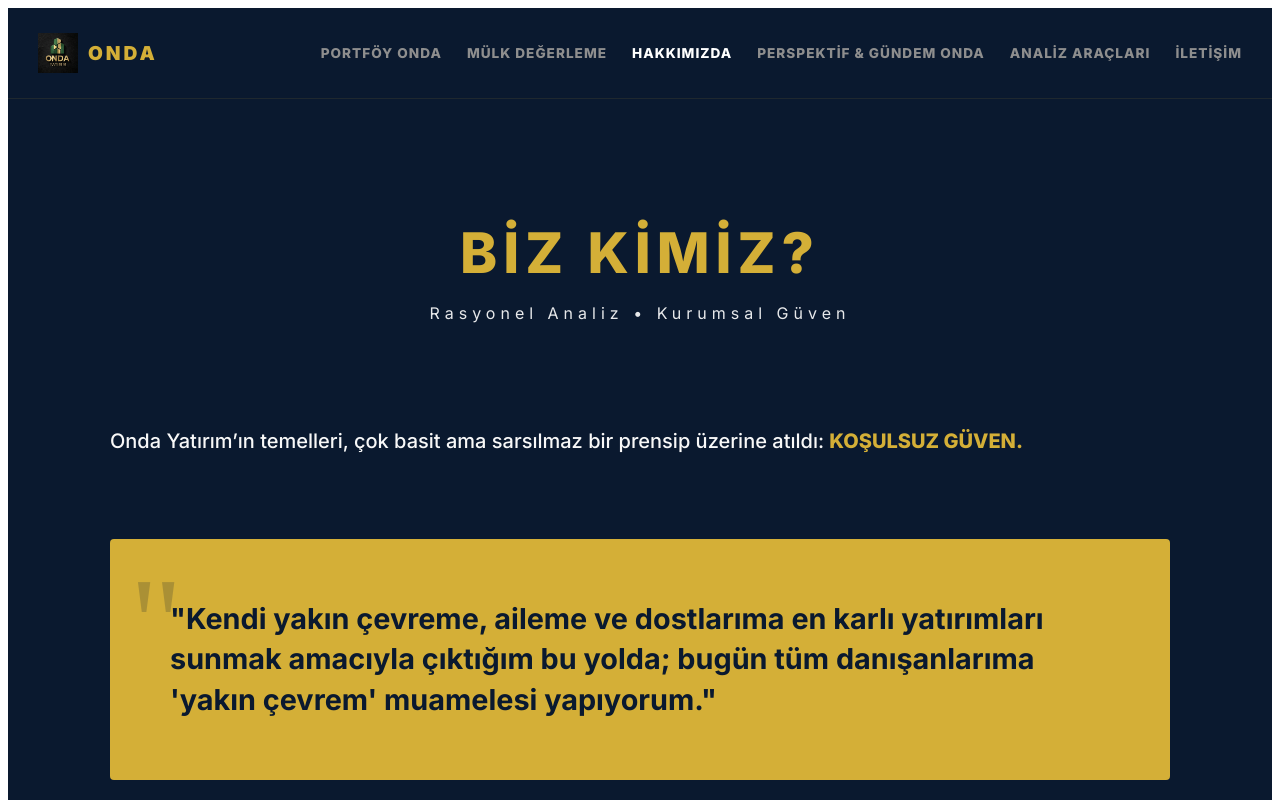
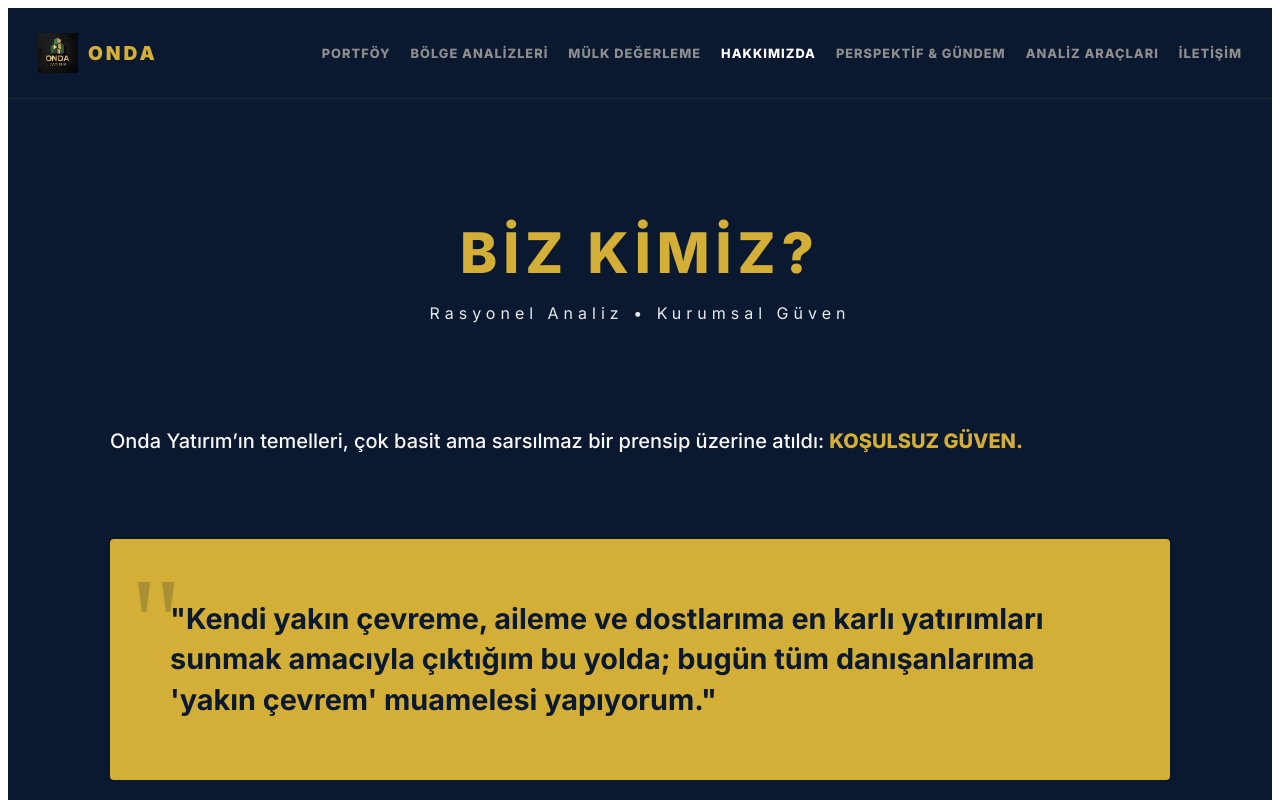
Before and after one commit to monurkilic/onda-web, a Next.js app: page /about in a window 1280 px wide. Shown: the top 800 px of the page. Built offline with nearby package versions, Linux system fonts and the light colour scheme.

Commit message:
Update Layout.js

```diff
--- a/components/Layout.js
+++ b/components/Layout.js
@@ -39,10 +39,10 @@ export default function Layout({ children }) {
 
         .hamburger { display: none; cursor: pointer; flex-direction: column; gap: 5px; z-index: 9999; }
         .hamburger div { width: 25px; height: 3px; background: #d4af37; transition: 0.3s; }
-        .mobile-overlay { position: fixed; top: 0; left: 0; width: 100%; height: 100%; background: #0a192f; z-index: 9000; display: flex; flex-direction: column; align-items: center; justify-content: center; gap: 25px; transform: translateX(100%); transition: 0.4s; }
+        .mobile-overlay { position: fixed; top: 0; left: 0; width: 100%; height: 100%; background: #0a192f; z-index: 9000; display: flex; flex-direction: column; align-items: center; justify-content: center; gap: 20px; transform: translateX(100%); transition: 0.4s; }
         .mobile-overlay.active { transform: translateX(0); }
 
-        @media (max-width: 1024px) {
+        @media (max-width: 1200px) {
           .desktop-nav { display: none !important; }
           .hamburger { display: flex !important; }
         }
@@ -53,11 +53,12 @@ export default function Layout({ children }) {
           <img src="/logo.png" style={{height: '40px'}} alt="Logo" />
           <span style={{color: '#d4af37', fontWeight: '900', letterSpacing: '3px', fontSize: '1.2rem', textTransform: 'uppercase'}}>ONDA</span>
         </a>
-        <div className="desktop-nav" style={{display: 'flex', gap: '25px', fontSize: '0.85rem'}}>
-          <a href="/portfolio" style={{color: getLinkColor('/portfolio'), textDecoration: 'none', fontWeight: '800', letterSpacing: '1px'}}>PORTFÖY ONDA</a>
+        <div className="desktop-nav" style={{display: 'flex', gap: '20px', fontSize: '0.8rem'}}>
+          <a href="/portfolio" style={{color: getLinkColor('/portfolio'), textDecoration: 'none', fontWeight: '800', letterSpacing: '1px'}}>PORTFÖY</a>
+          <a href="/regions" style={{color: getLinkColor('/regions'), textDecoration: 'none', fontWeight: '800', letterSpacing: '1px'}}>BÖLGE ANALİZLERİ</a>
           <a href="/valuation" style={{color: getLinkColor('/valuation'), textDecoration: 'none', fontWeight: '800', letterSpacing: '1px'}}>MÜLK DEĞERLEME</a>
           <a href="/about" style={{color: getLinkColor('/about'), textDecoration: 'none', fontWeight: '800', letterSpacing: '1px'}}>HAKKIMIZDA</a>
-          <a href="/blog" style={{color: getLinkColor('/blog'), textDecoration: 'none', fontWeight: '800', letterSpacing: '1px'}}>PERSPEKTİF & GÜNDEM ONDA</a>
+          <a href="/blog" style={{color: getLinkColor('/blog'), textDecoration: 'none', fontWeight: '800', letterSpacing: '1px'}}>PERSPEKTİF & GÜNDEM</a>
           <a href="/tools" style={{color: getLinkColor('/tools'), textDecoration: 'none', fontWeight: '800', letterSpacing: '1px'}}>ANALİZ ARAÇLARI</a>
           <a href="/contact" style={{color: getLinkColor('/contact'), textDecoration: 'none', fontWeight: '800', letterSpacing: '1px'}}>İLETİŞİM</a>
         </div>
@@ -70,7 +71,8 @@ export default function Layout({ children }) {
 
       <div className={`mobile-overlay ${isMenuOpen ? 'active' : ''}`}>
         <a href="/" style={{color: getLinkColor('/'), fontSize: '1.3rem', textDecoration: 'none', fontWeight: '900'}} onClick={() => setIsMenuOpen(false)}>GİRİŞ</a>
-        <a href="/portfolio" style={{color: getLinkColor('/portfolio'), fontSize: '1.3rem', textDecoration: 'none', fontWeight: '900'}} onClick={() => setIsMenuOpen(false)}>PORTFÖY ONDA</a>
+        <a href="/portfolio" style={{color: getLinkColor('/portfolio'), fontSize: '1.3rem', textDecoration: 'none', fontWeight: '900'}} onClick={() => setIsMenuOpen(false)}>PORTFÖY</a>
+        <a href="/regions" style={{color: getLinkColor('/regions'), fontSize: '1.3rem', textDecoration: 'none', fontWeight: '900'}} onClick={() => setIsMenuOpen(false)}>BÖLGE ANALİZLERİ</a>
         <a href="/valuation" style={{color: getLinkColor('/valuation'), fontSize: '1.3rem', textDecoration: 'none', fontWeight: '900'}} onClick={() => setIsMenuOpen(false)}>MÜLK DEĞERLEME</a>
         <a href="/about" style={{color: getLinkColor('/about'), fontSize: '1.3rem', textDecoration: 'none', fontWeight: '900'}} onClick={() => setIsMenuOpen(false)}>HAKKIMIZDA</a>
         <a href="/blog" style={{color: getLinkColor('/blog'), fontSize: '1.3rem', textDecoration: 'none', fontWeight: '900'}} onClick={() => setIsMenuOpen(false)}>PERSPEKTİF & GÜNDEM</a>
@@ -82,8 +84,9 @@ export default function Layout({ children }) {
 
       <footer style={{padding: '60px 20px', borderTop: '1px solid rgba(212,175,55,0.1)', textAlign: 'center', background: '#0a192f', marginTop: '40px'}}>
         <div style={{marginBottom: '30px'}}><SocialIcons size={24} /></div>
-        <div style={{display: 'flex', justifyContent: 'center', gap: '25px', fontSize: '0.75rem', flexWrap: 'wrap', marginBottom: '20px'}}>
-          <a href="/portfolio" style={{color: getLinkColor('/portfolio'), textDecoration: 'none', fontWeight: '800', letterSpacing: '1px'}}>PORTFÖY ONDA</a>
+        <div style={{display: 'flex', justifyContent: 'center', gap: '20px', fontSize: '0.75rem', flexWrap: 'wrap', marginBottom: '20px'}}>
+          <a href="/portfolio" style={{color: getLinkColor('/portfolio'), textDecoration: 'none', fontWeight: '800', letterSpacing: '1px'}}>PORTFÖY</a>
+          <a href="/regions" style={{color: getLinkColor('/regions'), textDecoration: 'none', fontWeight: '800', letterSpacing: '1px'}}>BÖLGE ANALİZLERİ</a>
           <a href="/valuation" style={{color: getLinkColor('/valuation'), textDecoration: 'none', fontWeight: '800', letterSpacing: '1px'}}>MÜLK DEĞERLEME</a>
           <a href="/about" style={{color: getLinkColor('/about'), textDecoration: 'none', fontWeight: '800', letterSpacing: '1px'}}>HAKKIMIZDA</a>
           <a href="/blog" style={{color: getLinkColor('/blog'), textDecoration: 'none', fontWeight: '800', letterSpacing: '1px'}}>PERSPEKTİF & GÜNDEM</a>
```
